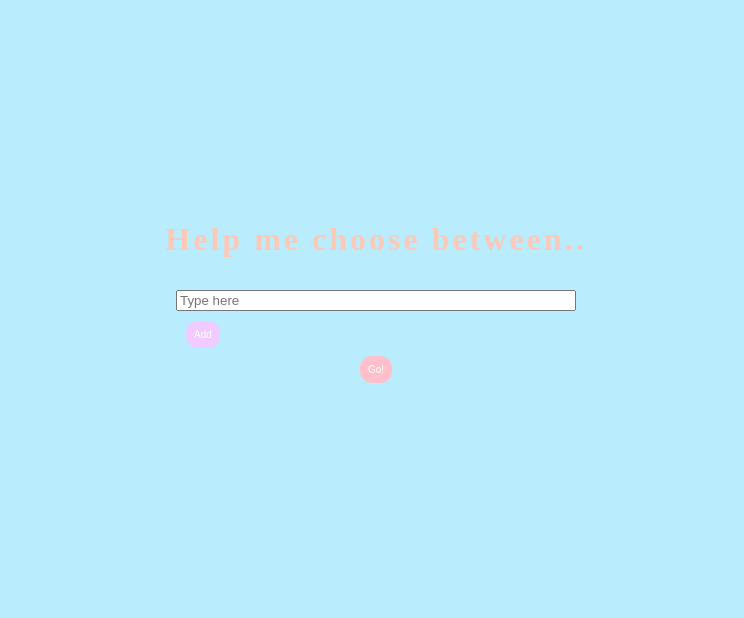
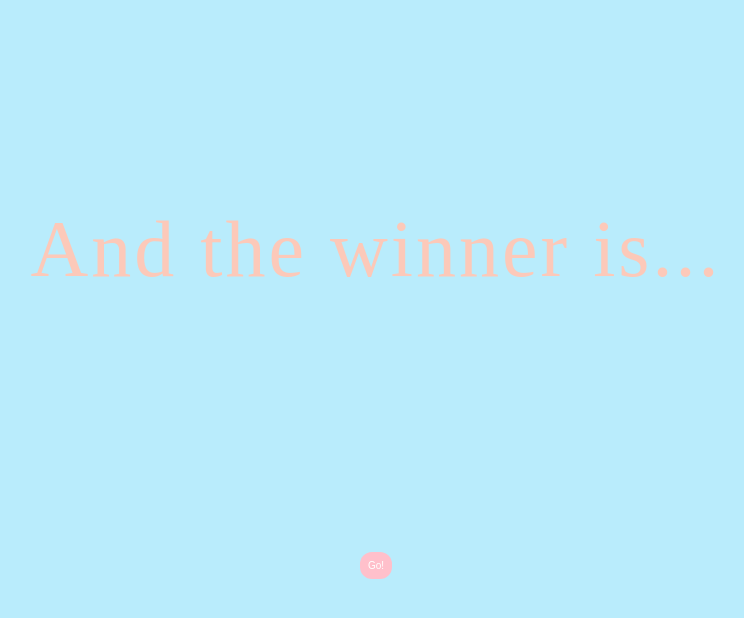
Before and after one commit to tildearv/HelpMeChoose, a plain HTML site: page index.html in a window 1280 px wide. Both pictures are taken after a click on the button "Go!". Shown: the whole page, without its empty margins (264-1008 px from the left). Drawn offline with nearby package versions, Linux system fonts and the light colour scheme.

Commit message:
javascript basic done

```diff
--- a/index.html
+++ b/index.html
@@ -6,7 +6,7 @@
         <title>Help me choose!</title>
     </head>
     <body>
-      <h1>Help me choose between..</h1>
+      <h1 id=headline>Help me choose between..</h1>
         <div class="inputSection">
           <div class="inputs">
             <input placeholder="Type here"></input>
@@ -17,17 +17,33 @@
         <button class="runButton">Go!</button>
 
         <script src="https://code.jquery.com/jquery-3.2.1.min.js"></script>
+
         <script>
           $(function() {
             $('.resultSection').hide()
-          var add_input = function() {
+            var add_option = function() {
               $('.inputs').append('<input placeholder="Type here"></input>')
             }
+            $('.addInput').click(add_option)
+            var options = []
+            var submit = function() {
+              $('.inputSection').hide()
+              $('.resultSection').css('display', 'flex')
+              $('input').each(function() {
+                options.push($(this).val())
+              })
+
+              var index = options[Math.floor(Math.random() * options.length)]
+              console.log(index)
+              document.getElementById("headline").innerHTML = "And the winner is...";
+              $('.resultSection').text(index)
+            }
+            $('.runButton').click(submit)
+
             var change_color = function() {
               $(this).css('color', '#FFD700');
             }
-          $('.addInput').click(add_input);
-          $('h1').click(change_color);
+            $('h1').click(change_color)
           })
         </script>
 
--- a/style.css
+++ b/style.css
@@ -3,13 +3,15 @@ body {
     flex-direction: column;
     justify-content: center;
     align-items: center;
-    margin-top: 200px;
+    margin-top: 150px;
     background-color: #b9ecfc;
 }
 
 h1 {
     letter-spacing: 3px;
+    font-weight: lighter;
     color: #fcc9b9;
+    font-size: 80px;
 }
 
 .inputSection{
@@ -20,6 +22,16 @@ h1 {
     width: inherit;
     display: flex;
     flex-direction: column;
+}
+
+.resultSection{
+    height:200px;
+    display:flex;
+    justify-content: center;
+    align-items:center;
+    font-size: 70px;
+    font-weigth:bold;
+    color: #FFD700;
 }
 
 input{
```
Lines whose indentation alone changed are shown as unchanged.
